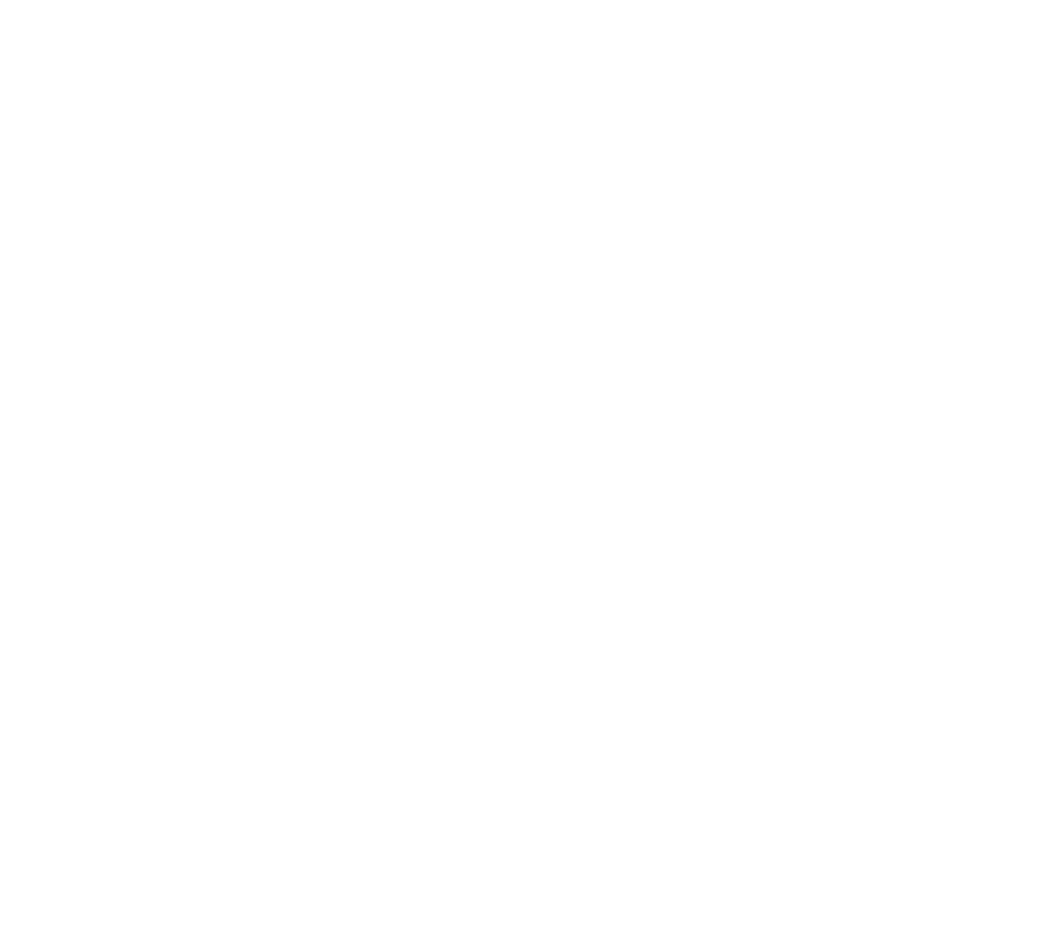
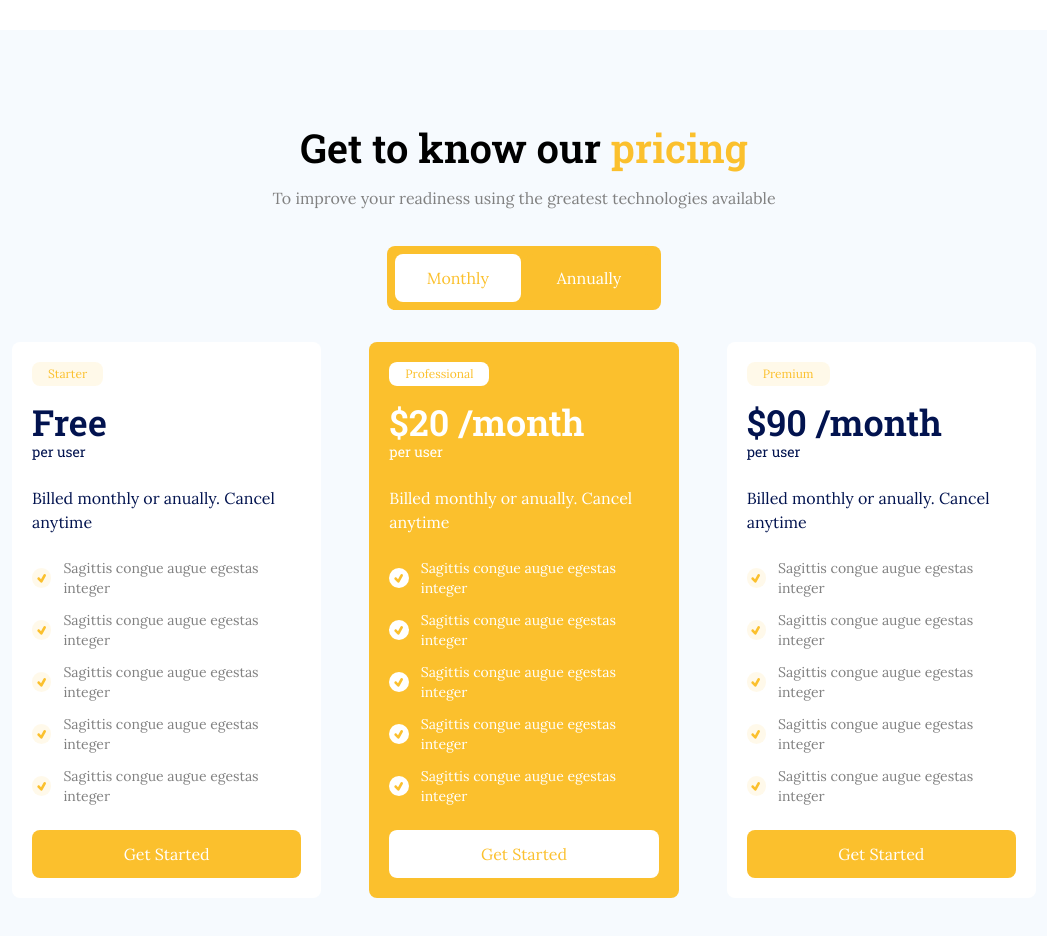
Before and after one commit to AnupamPoudel1/Turbomind, a Next.js app: page / in a window 1280 px wide. Shown: the part 2420-3356 px from the top of the page, without its empty margins (116-1163 px from the left). Before the commit the page ends 2450 px from the top, so only its background shows below. Built offline with nearby package versions, Linux system fonts and the light colour scheme.

Commit message:
Features: Added pricing page

```diff
--- a/src/app/page.tsx
+++ b/src/app/page.tsx
@@ -3,6 +3,7 @@ import Hero from "@/sections/Hero";
 import ChooseUs from "@/sections/ChooseUs";
 import Questions from "@/sections/Questions";
 import GetStarted from "@/sections/GetStarted";
+import Pricing from "@/sections/Pricing";
 
 export default function Home() {
   return (
@@ -12,6 +13,7 @@ export default function Home() {
       <ChooseUs />
       <Questions />
       <GetStarted />
+      <Pricing />
     </div>
   );
 }
--- /dev/null
+++ b/src/components/PricingBox.tsx
@@ -0,0 +1,67 @@
+import { PropsWithChildren } from 'react';
+import { TiTick } from 'react-icons/ti'
+import { twMerge } from 'tailwind-merge';
+
+const PricingBox = ({
+    pack,
+    price,
+    features,
+    professional
+}
+    :
+    {
+        pack: string;
+        price: string;
+        features: {
+            feat: string
+        }[];
+        professional?: boolean;
+    }
+) => {
+    return (
+        <div className={twMerge("flex flex-col bg-primary w-full rounded-lg p-5 gap-5 lg:gap-6", professional ? 'bg-secondary' : '')}>
+            <div className="flex flex-col justify-center gap-3 lg:gap-4">
+                <div className={twMerge("py-1 px-4 bg-secondary/10 w-max text-xs rounded-lg text-secondary", professional ? 'bg-primary' : '')}>
+                    {pack}
+                </div>
+                <div className={twMerge("flex flex-col text-tertiary", professional ? 'text-primary' : '')}>
+                    <h1 className="text-2xl lg:text-4xl font-serif font-semibold">
+                        {price}
+                    </h1>
+                    <p className="text-sm font-serif font-normal">
+                        per user
+                    </p>
+                </div>
+            </div>
+            <div className="flex flex-col gap-5 lg:gap-6">
+                <p className={twMerge("text-sm lg:text-base font-normal text-tertiary", professional ? 'text-primary' : '')}>
+                    Billed monthly or anually. Cancel anytime
+                </p>
+                <ul className="flex flex-col gap-3">
+                    {
+                        features.map((feature, index) => (
+                            <li
+                                key={index}
+                                className="flex items-center gap-3"
+                            >
+                                <div className={twMerge("size-5 rounded-full bg-secondary/10 flex justify-center items-center", professional ? 'bg-primary' : '')}>
+                                    <TiTick
+                                        className="text-secondary"
+                                    />
+                                </div>
+                                <p className={twMerge("text-sm text-text", professional ? 'text-primary' : '')}>
+                                    {feature.feat}
+                                </p>
+                            </li>
+                        ))
+                    }
+                </ul>
+                <button className={twMerge("rounded-lg bg-secondary text-primary px-6 py-3", professional ? 'bg-primary text-secondary' : '')}>
+                    Get Started
+                </button>
+            </div>
+        </div>
+    )
+}
+
+export default PricingBox
--- /dev/null
+++ b/src/sections/Pricing.tsx
@@ -0,0 +1,74 @@
+import PricingBox from "@/components/PricingBox";
+import SectionHeader from "@/components/SectionHeader"
+
+const pricingBoxes = [
+    {
+        pack: 'Starter',
+        price: 'Free',
+        features: [
+            { feat: 'Sagittis congue augue egestas integer ' },
+            { feat: 'Sagittis congue augue egestas integer ' },
+            { feat: 'Sagittis congue augue egestas integer ' },
+            { feat: 'Sagittis congue augue egestas integer ' },
+            { feat: 'Sagittis congue augue egestas integer ' },
+        ],
+    },
+    {
+        pack: 'Professional',
+        price: '$20 /month',
+        features: [
+            { feat: 'Sagittis congue augue egestas integer ' },
+            { feat: 'Sagittis congue augue egestas integer ' },
+            { feat: 'Sagittis congue augue egestas integer ' },
+            { feat: 'Sagittis congue augue egestas integer ' },
+            { feat: 'Sagittis congue augue egestas integer ' },
+        ],
+        professional: true
+    },
+    {
+        pack: 'Premium',
+        price: '$90 /month',
+        features: [
+            { feat: 'Sagittis congue augue egestas integer ' },
+            { feat: 'Sagittis congue augue egestas integer ' },
+            { feat: 'Sagittis congue augue egestas integer ' },
+            { feat: 'Sagittis congue augue egestas integer ' },
+            { feat: 'Sagittis congue augue egestas integer ' },
+        ],
+    },
+]
+
+const Pricing = () => {
+    return (
+        <section className="flex flex-col justify-center items-center bg-quinary py-12 lg:py-24 px-4 lg:px-32 gap-8">
+            <SectionHeader
+                title="Get to know our"
+                titleYellow="pricing"
+                description='To improve your readiness using the greatest technologies available'
+            />
+            <div className="rounded-lg p-2 bg-secondary flex justify-center items-center gap-1">
+                <button className="px-8 py-3 bg-primary rounded-lg text-xs lg:text-base text-secondary hover:text-tertiary transition-all duration-500">
+                    Monthly
+                </button>
+                <button className="px-8 py-3 bg-secondary rounded-lg text-xs lg:text-base text-primary hover:text-tertiary transition-all duration-500">
+                    Annually
+                </button>
+            </div>
+            <div className="pricingboxes flex flex-col lg:flex-row items-center justify-center gap-6 lg:gap-12 w-full">
+                {
+                    pricingBoxes.map((box, index) => (
+                        <PricingBox
+                            key={index}
+                            pack={box.pack}
+                            price={box.price}
+                            features={box.features}
+                            professional={box.professional}
+                        />
+                    ))
+                }
+            </div>
+        </section>
+    )
+}
+
+export default Pricing
```
